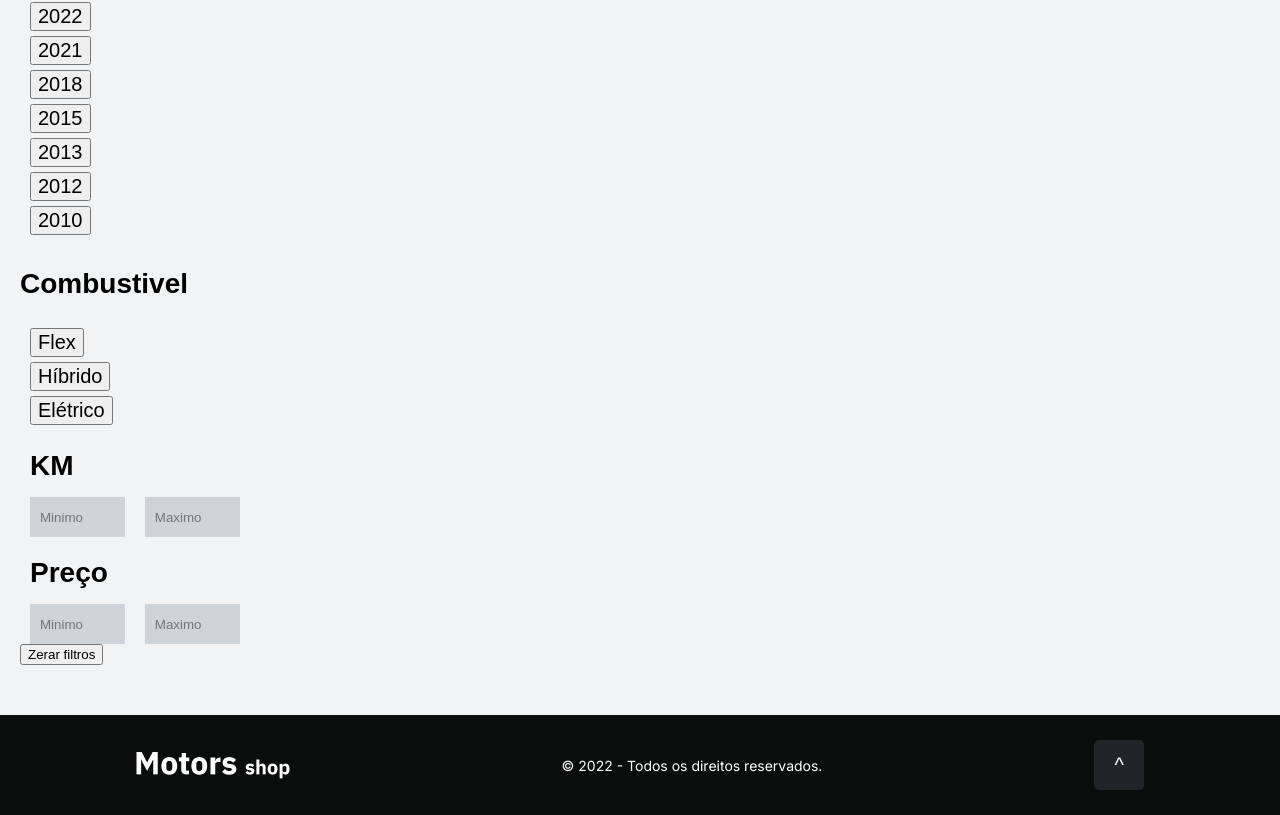
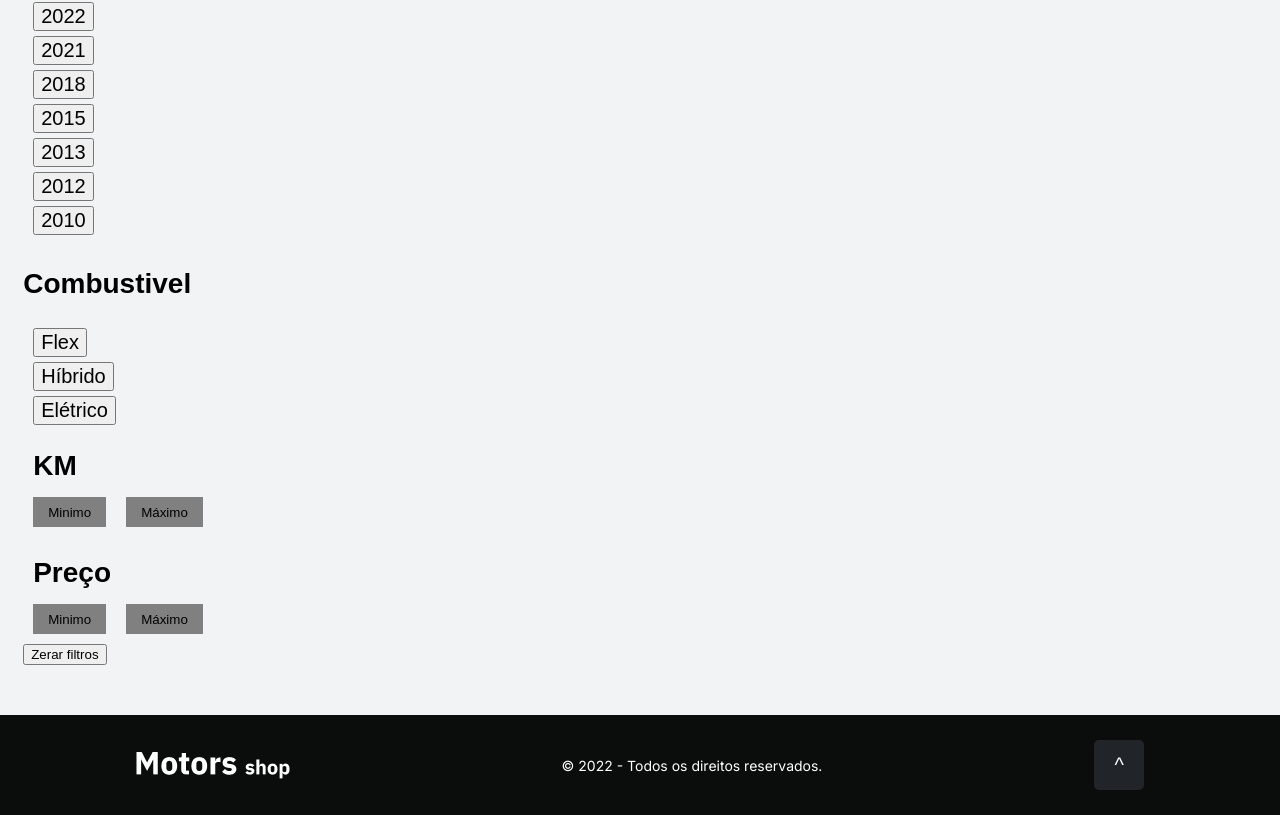
Before and after one commit to groupZeroSeven/front, a Next.js app: page / in a window 1280 px wide. Shown: the part 1923-2738 px from the top of the page. Built offline with nearby package versions, Linux system fonts and the light colour scheme; no server answers; sample sign-in values are in the browser's storage.

Commit message:
feat: add sort by price and mileage

```diff
--- a/src/components/filter.tsx
+++ b/src/components/filter.tsx
@@ -27,7 +27,11 @@ export const Filter = () => {
   const [markedYear, setMarkedYear] = useState<string>("")
   const [markedFuel, setMarkedFuel] = useState<string>("")
 
+  const [isMinPrice, setIsMinPrice] = useState<boolean>(false)
+  const [isMaxPrice, setIsMaxPrice] = useState<boolean>(false)
 
+  const [isMinKm, setIsMinKm] = useState<boolean>(false)
+  const [isMaxKm, setIsMaxKm] = useState<boolean>(false)
   const handleBrandMarked = (
     event: React.MouseEvent<HTMLButtonElement>
   ): void => {
@@ -64,7 +68,7 @@ export const Filter = () => {
   };
 
   const resetFilter = () => {
-    setFilteredAdverts(null)
+    setFilteredAdverts(adverts)
     setMarkedBrand("")
     setMarkedModel("")
     setMarkedColor("")
@@ -75,6 +79,10 @@ export const Filter = () => {
     setListColors(colors)
     setListYears(years)
     setListFuels(fuels)
+    setIsMaxPrice(false)
+    setIsMinPrice(false)
+    setIsMaxKm(false)
+    setIsMinKm(false)
   }
 
   const filterLister = (filterAdverts: iAdvert[]) => {
@@ -220,6 +228,66 @@ export const Filter = () => {
       filterLister(adverts)
     }
   }, [markedFuel])
+
+
+  const sortMinPrice = () => {
+    setIsMinPrice(true)
+    if (filteredAdverts) {
+      const sort = [...filteredAdverts].sort(((a, b) => +a.price - +b.price))
+      setFilteredAdverts(sort)
+    }
+    if (!filteredAdverts && adverts) {
+      const sort = adverts.sort(((a, b) => +a.price - +b.price))
+      setFilteredAdverts(sort)
+    }
+    if (isMaxPrice === true) {
+      setIsMaxPrice(false)
+    }
+  }
+
+  const sortMaxPrice = () => {
+    setIsMaxPrice(true)
+    if (filteredAdverts) {
+      const sort = [...filteredAdverts].sort(((a, b) => +b.price - +a.price))
+      setFilteredAdverts(sort)
+    }
+    if (!filteredAdverts && adverts) {
+      const sort = adverts.sort(((a, b) => +b.price - +a.price))
+      setFilteredAdverts(sort)
+    }
+    if (isMinPrice === true) {
+      setIsMinPrice(false)
+    }
+  }
+
+  const sortMinKm = () => {
+    setIsMinKm(true)
+    if (filteredAdverts) {
+      const sort = [...filteredAdverts].sort(((a, b) => a.mileage - b.mileage))
+      setFilteredAdverts(sort)
+    }
+    if (!filteredAdverts && adverts) {
+      const sort = adverts.sort(((a, b) => a.mileage - b.mileage))
+      setFilteredAdverts(sort)
+    }
+    if (isMaxKm === true) {
+      setIsMaxKm(false)
+    }
+  }
+  const sortMaxKm = () => {
+    setIsMaxKm(true)
+    if (filteredAdverts) {
+      const sort = [...filteredAdverts].sort(((a, b) => b.mileage - a.mileage))
+      setFilteredAdverts(sort)
+    }
+    if (!filteredAdverts && adverts) {
+      const sort = adverts.sort(((a, b) => b.mileage - a.mileage))
+      setFilteredAdverts(sort)
+    }
+    if (isMinKm === true) {
+      setIsMinKm(false)
+    }
+  }
     return(
         <>
             <FilterStyled>
@@ -267,15 +335,31 @@ export const Filter = () => {
                 <form>
                     <Heading_4_600>KM</Heading_4_600>
                     <div>
-                        <input placeholder="Minimo"></input>
-                        <input placeholder="Maximo"></input>
+                        <button onClick={(event) => {
+                          event.preventDefault();
+                          sortMinPrice()}}
+                          style={isMinPrice ? {backgroundColor: "red"} : {backgroundColor: "grey"}}
+                          >Minimo</button>
+                        <button onClick={(event) => {
+                          event.preventDefault();
+                          sortMaxPrice()}}
+                          style={isMaxPrice ? {backgroundColor: "red"} : {backgroundColor: "grey"}}
+                          >Máximo</button>
                     </div>
                 </form>
                 <form>
                     <Heading_4_600>Preço</Heading_4_600>
                     <div>
-                        <input placeholder="Minimo"></input>
-                        <input placeholder="Maximo"></input>
+                        <button onClick={(event) => {
+                          event.preventDefault();
+                          sortMinKm()}}
+                          style={isMinKm ? {backgroundColor: "red"} : {backgroundColor: "grey"}}
+                          >Minimo</button>
+                        <button onClick={(event) => {
+                          event.preventDefault();
+                          sortMaxKm()}}
+                          style={isMaxKm ? {backgroundColor: "red"} : {backgroundColor: "grey"}}
+                          >Máximo</button>
                     </div>
                 </form>
                 <button onClick={resetFilter}>Zerar filtros</button>
--- a/src/styles/containers.ts
+++ b/src/styles/containers.ts
@@ -154,17 +154,19 @@ export const FilterStyled = styled.div`
 
   & > form > div {
     display: flex;
-    width: 70%;
     justify-content: flex-start;
   }
 
-  & > form > div > input {
-    width: 30%;
+  & > form > div > button {
+    display: flex;
+    justify-content: center;
+    align-items: center;
+    width: 50%;
     height: 2rem;
-    margin: 0rem 2rem 0rem 0rem;
+    margin: 0rem 2rem 1rem 0rem;
     background-color: var(--color-grey-5);
     border: none;
-    padding: 1rem;
+    padding: 1.5rem;
   }
 
   & > div {
@@ -176,23 +178,14 @@ export const FilterStyled = styled.div`
     margin: 2rem 1rem 0rem 1rem;
   }
 
-  & > form > h4 {
+  & > div > h4 {
     margin: 0rem 0rem 1.5rem 0rem;
   }
 
-  & > form > div {
+  & > div > div {
     display: flex;
     width: 70%;
     justify-content: flex-start;
-  }
-
-  & > form > div > input {
-    width: 30%;
-    height: 2rem;
-    margin: 0rem 2rem 0rem 0rem;
-    background-color: var(--color-grey-5);
-    border: none;
-    padding: 1rem;
   }
 
   & > div {
```
